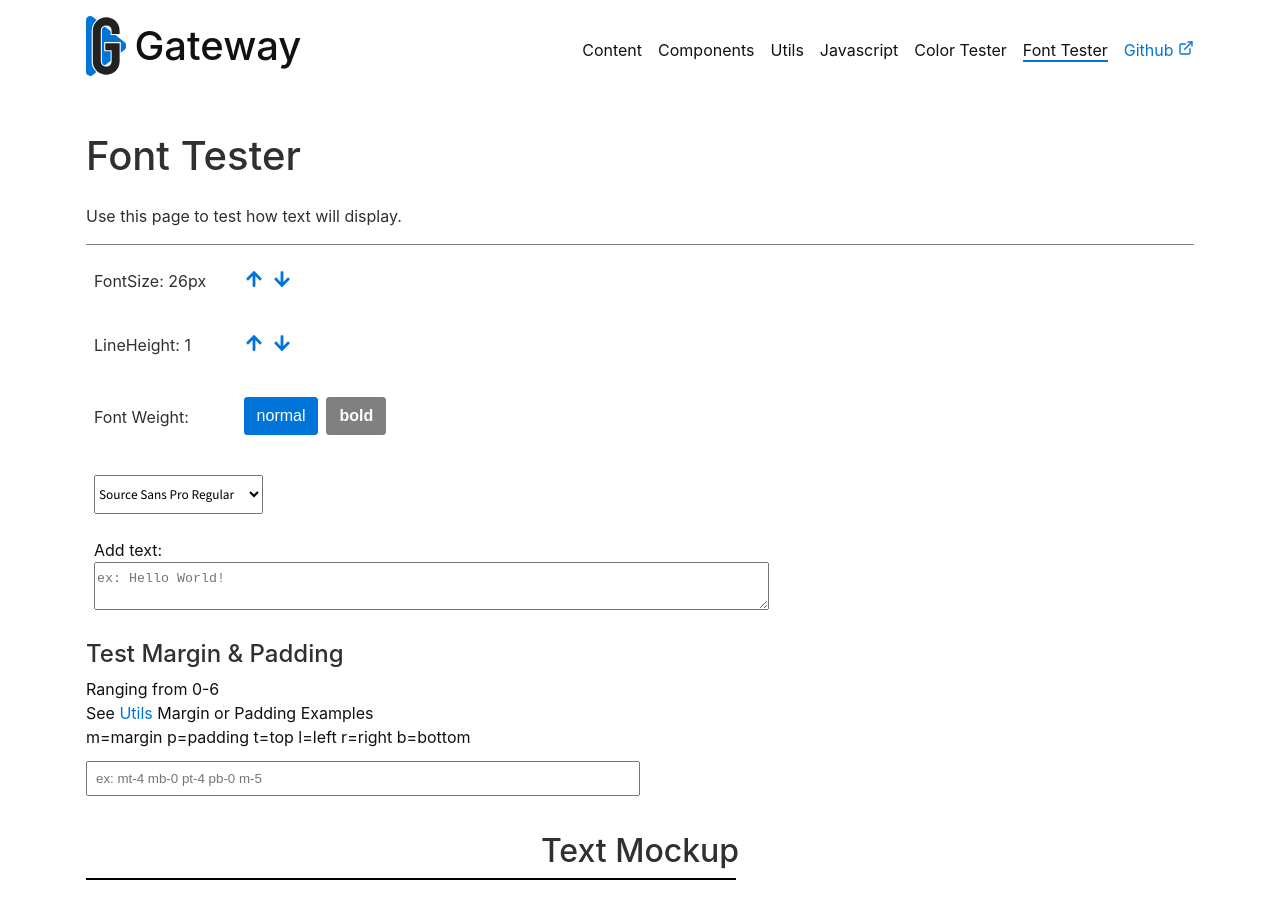
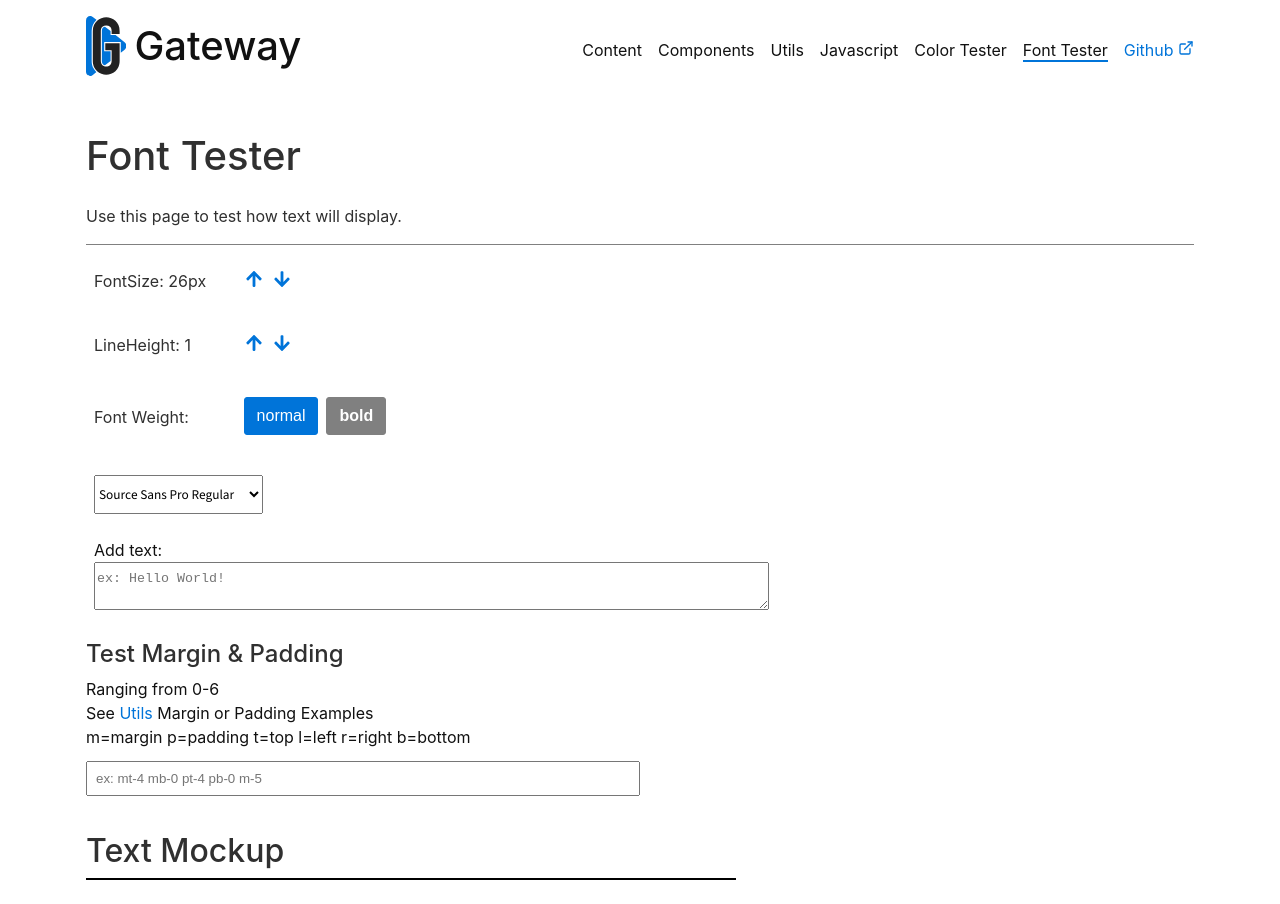
Before and after one commit to FindawayWorld/Solon, a React (Create React App) app: page /#/font-tester in a window 1280 px wide. Built offline with nearby package versions, Linux system fonts and the light colour scheme.

Commit message:
removed a text-center

```diff
--- a/src/pages/FontTester.jsx
+++ b/src/pages/FontTester.jsx
@@ -121,7 +121,7 @@ const FontTester = (props) => {
                 />
             </article>
             <article className="my-6">
-                <h2 className="txt-center">Text Mockup</h2>
+                <h2>Text Mockup</h2>
                 <div
                     className=""
                     style={{ border: '1px solid black', width: '100%', maxWidth: '650px', height: 'fit-content' }}
```
